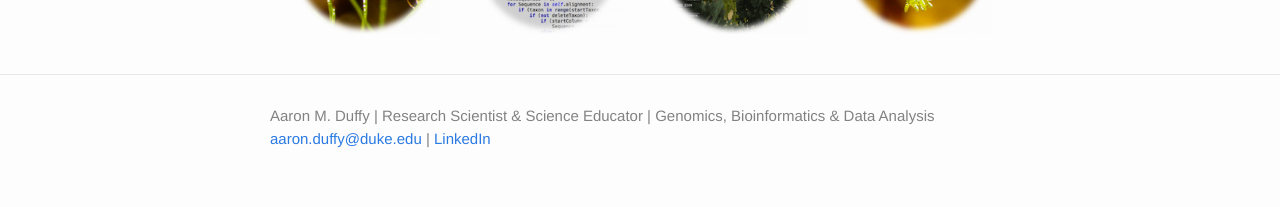
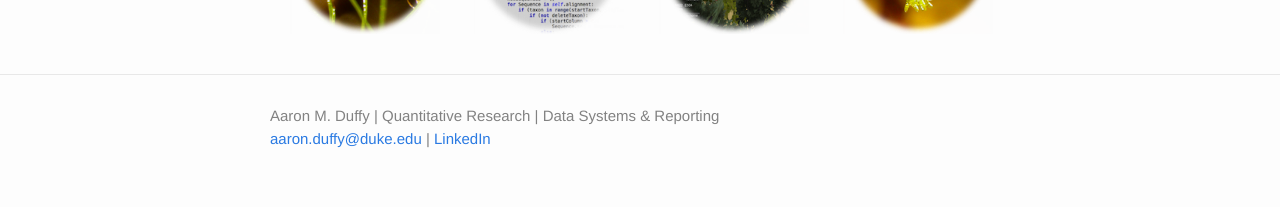
Before and after one commit to aduffy70/aduffy70.github.io, a Jekyll site: the page built from index.md, in a window 1280 px wide. Shown: the part 1006-1213 px from the top of the page. Built offline with Jekyll 4.4.1, drawn with Linux system fonts in a browser that asks for light colours.

Commit message:
Update footer with new headline reflecting new position

```diff
--- a/_includes/footer.html
+++ b/_includes/footer.html
@@ -5,7 +5,7 @@
     <div class="footer-col-wrapper">
       <div class="footer-col">
         <ul class="contact-list">
-          <li>Aaron M. Duffy | Research Scientist & Science Educator | Genomics, Bioinformatics & Data Analysis</li>
+          <li>Aaron M. Duffy | Quantitative Research | Data Systems & Reporting</li>
           <li><a href="mailto:{{ site.email }}">{{ site.email }}</a> | <a href="http://linkedin.com/in/aaron-m-duffy/">LinkedIn</a></li>
         </ul>
       </div>
```
